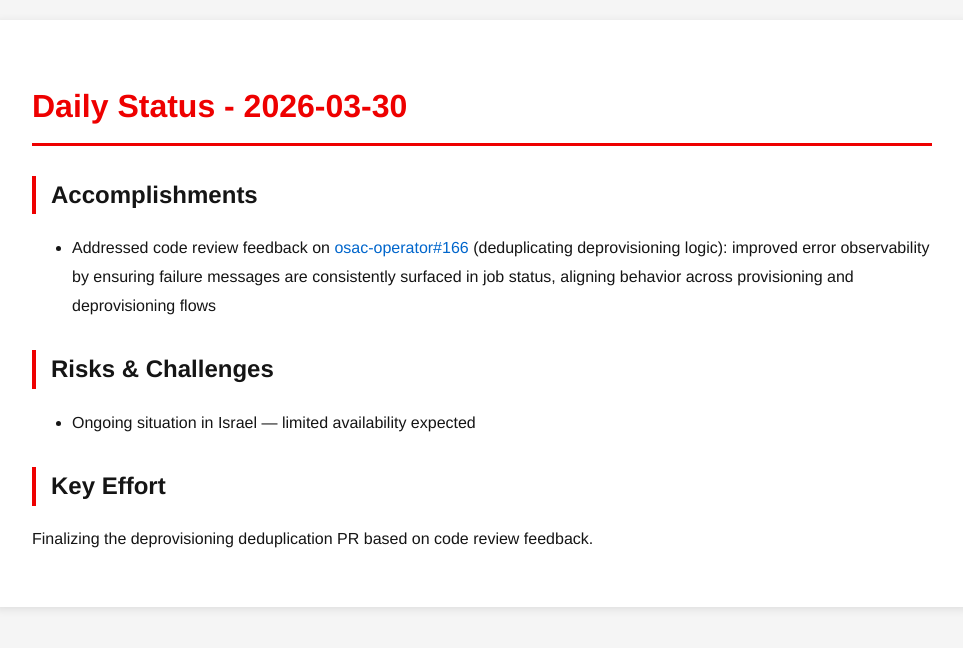
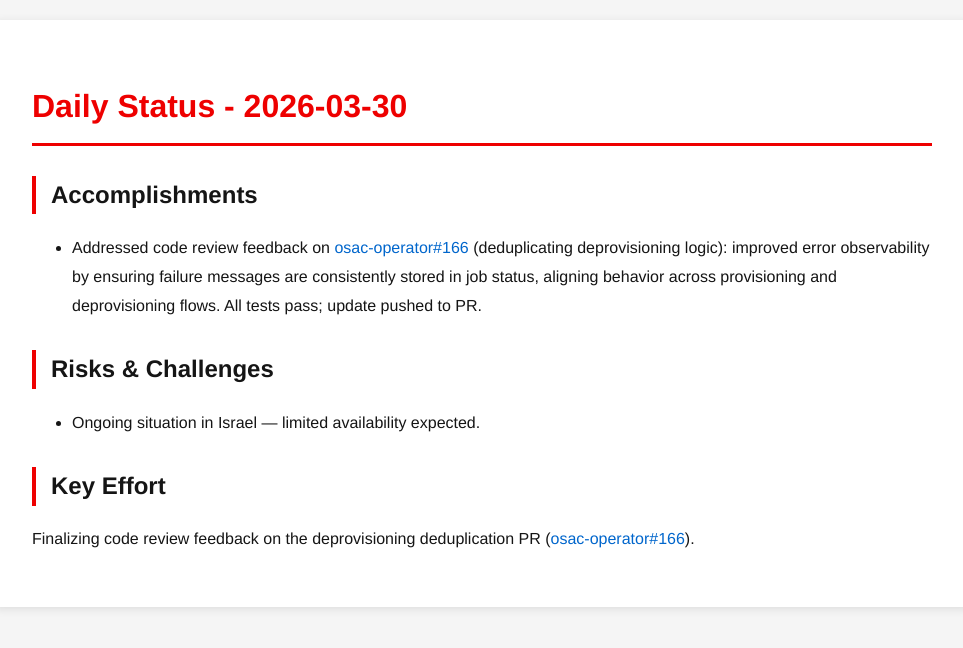
Before and after one commit to tzvatot/daily-status, a Jekyll site: the page built from 2026-03-30.md, in a window 1280 px wide. Shown: the top 648 px of the page, without its empty margins (158-1121 px from the left). Built offline with Jekyll 4.4.1, drawn with Linux system fonts in a browser that asks for light colours.

Commit message:
Daily status update - 2026-03-30

```diff
--- a/2026-03-30.md
+++ b/2026-03-30.md
@@ -7,10 +7,10 @@
 # Daily Status - 2026-03-30
 
 ## Accomplishments
-- Addressed code review feedback on [osac-operator#166](https://github.com/osac-project/osac-operator/pull/166) (deduplicating deprovisioning logic): improved error observability by ensuring failure messages are consistently surfaced in job status, aligning behavior across provisioning and deprovisioning flows
+- Addressed code review feedback on [osac-operator#166](https://github.com/osac-project/osac-operator/pull/166) (deduplicating deprovisioning logic): improved error observability by ensuring failure messages are consistently stored in job status, aligning behavior across provisioning and deprovisioning flows. All tests pass; update pushed to PR.
 
 ## Risks & Challenges
-- Ongoing situation in Israel — limited availability expected
+- Ongoing situation in Israel — limited availability expected.
 
 ## Key Effort
-Finalizing the deprovisioning deduplication PR based on code review feedback.
+Finalizing code review feedback on the deprovisioning deduplication PR ([osac-operator#166](https://github.com/osac-project/osac-operator/pull/166)).
```
